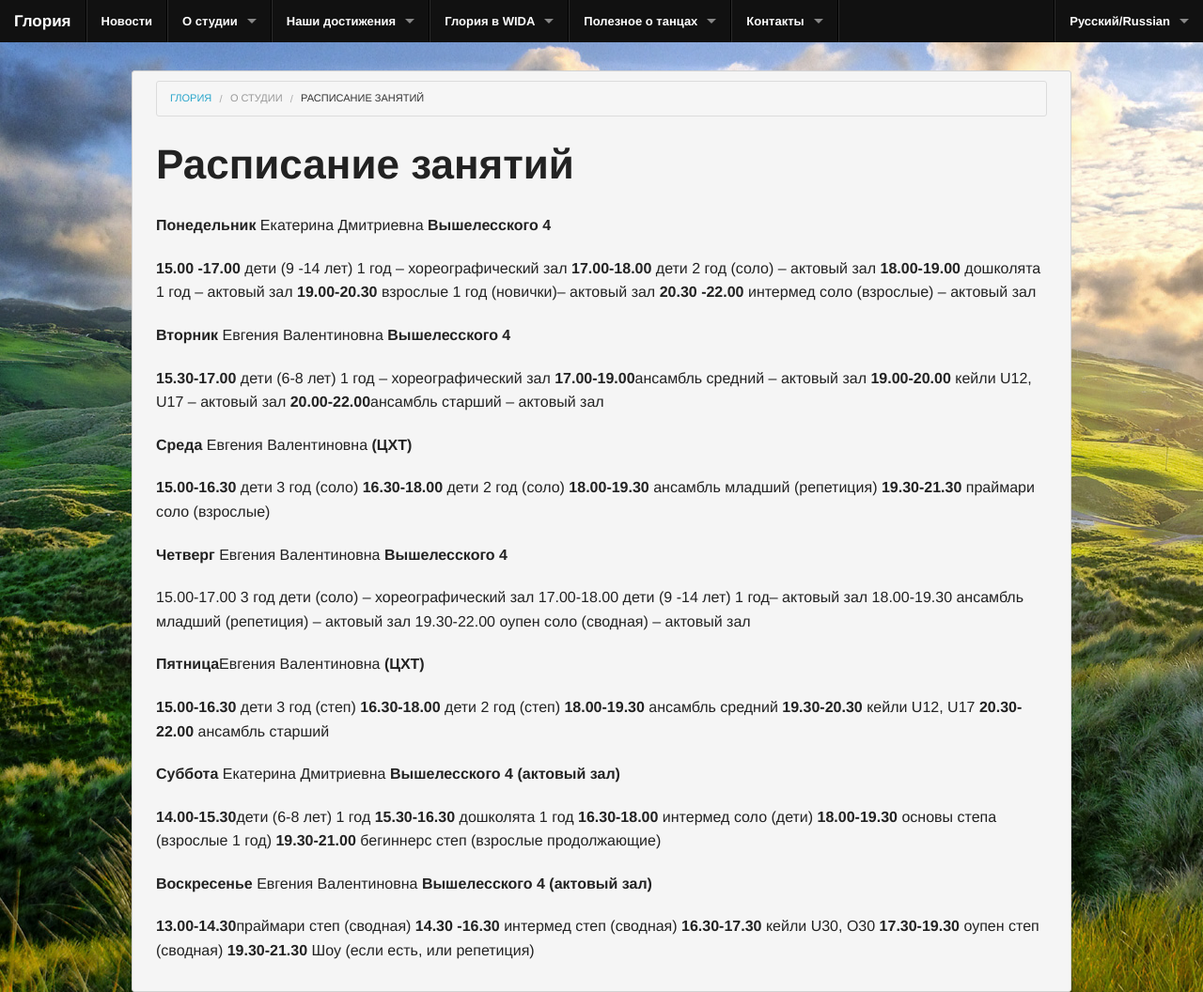
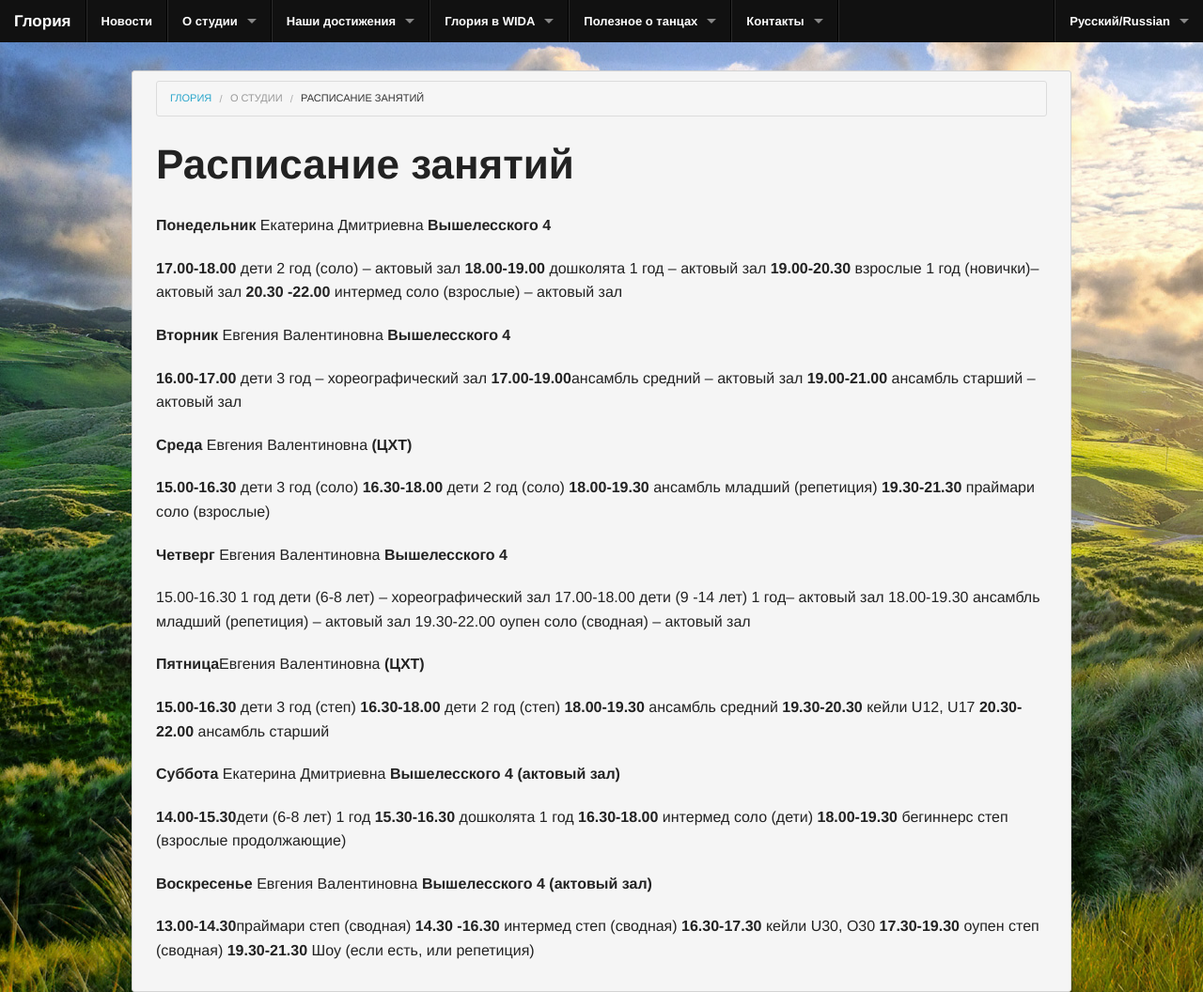
Before and after one commit to gloria-studio/gloria-studio.github.io, a Jekyll site: the page built from about/schedule/index.md, in a window 1280 px wide. Shown: the whole page at 94% size. Built offline with Jekyll 4.4.1, drawn with Linux system fonts in a browser that asks for light colours; Markdown is read by kramdown in place of the engine named in the settings.

Commit message:
Updated index.md

```diff
--- a/about/schedule/index.md
+++ b/about/schedule/index.md
@@ -11,12 +11,11 @@ published: true
 
 
 
+
 # Расписание занятий
 
 **Понедельник** Екатерина Дмитриевна **Вышелесского 4**
 
-**15.00 -17.00**
-дети (9 -14 лет) 1 год – хореографический зал
 **17.00-18.00**
 дети 2 год (соло) – актовый зал
 **18.00-19.00**
@@ -28,10 +27,10 @@ published: true
 
 **Вторник** Евгения Валентиновна **Вышелесского 4**
 
-**15.30-17.00** дети (6-8 лет) 1 год – хореографический зал
+**16.00-17.00** дети 3 год – хореографический зал
 **17.00-19.00**ансамбль средний – актовый зал
-**19.00-20.00** кейли U12, U17 – актовый зал
-**20.00-22.00**ансамбль старший – актовый зал
+**19.00-21.00** ансамбль старший – актовый зал
+
 
 **Среда** Евгения Валентиновна **(ЦХТ)**
 
@@ -42,7 +41,7 @@ published: true
 
 **Четверг** Евгения Валентиновна **Вышелесского 4**
 
-15.00-17.00 3 год дети (соло) – хореографический зал
+15.00-16.30 1 год дети (6-8 лет) – хореографический зал
 17.00-18.00 дети (9 -14 лет) 1 год– актовый зал
 18.00-19.30 ансамбль младший (репетиция) – актовый зал
 19.30-22.00 оупен соло (сводная) – актовый зал
@@ -60,8 +59,7 @@ published: true
 **14.00-15.30**дети (6-8 лет) 1 год
 **15.30-16.30** дошколята 1 год
 **16.30-18.00** интермед соло (дети)
-**18.00-19.30** основы степа (взрослые 1 год)
-**19.30-21.00** бегиннерс степ (взрослые продолжающие)
+**18.00-19.30**  бегиннерс степ (взрослые продолжающие)
 
 **Воскресенье** Евгения Валентиновна **Вышелесского 4 (актовый зал)**
 
```
